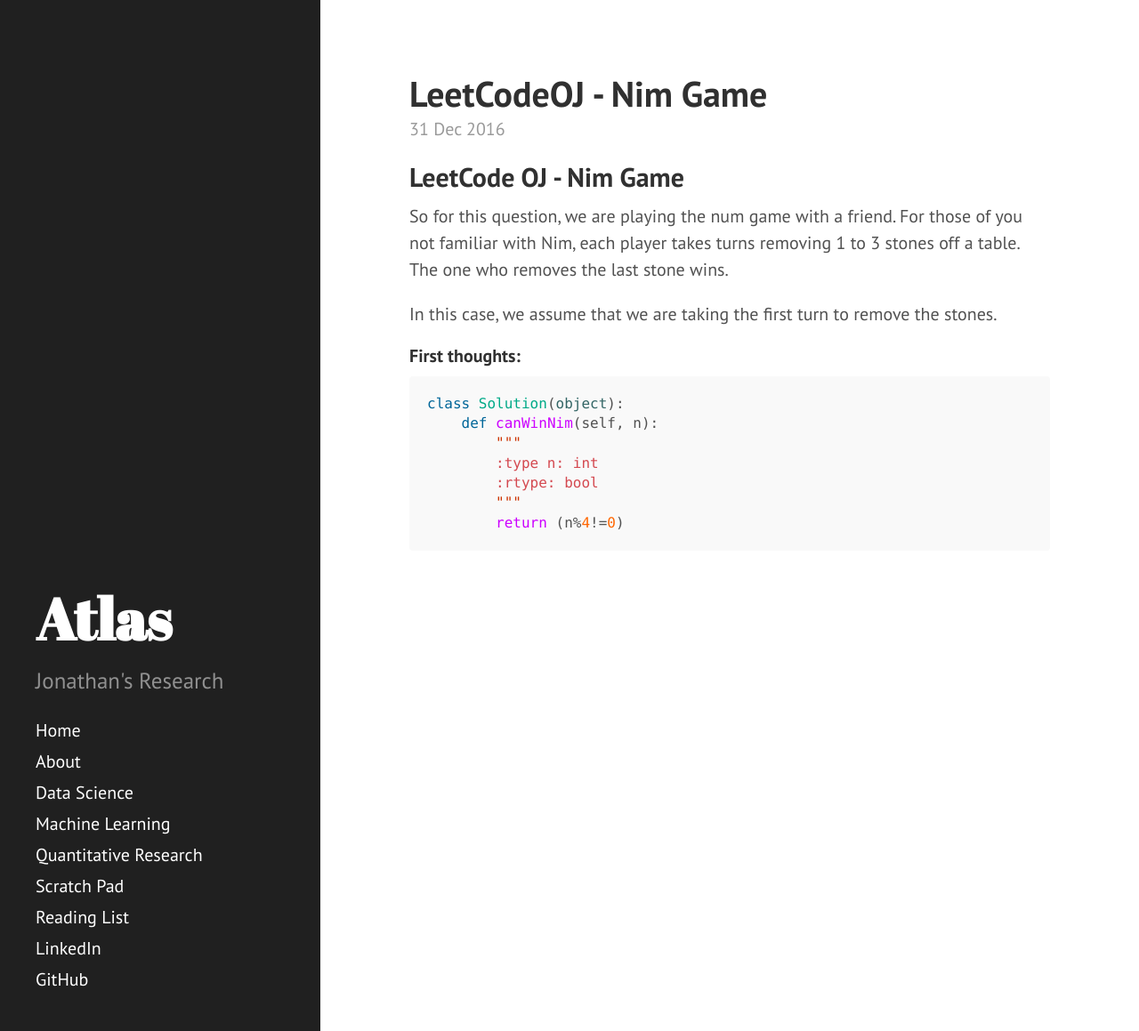
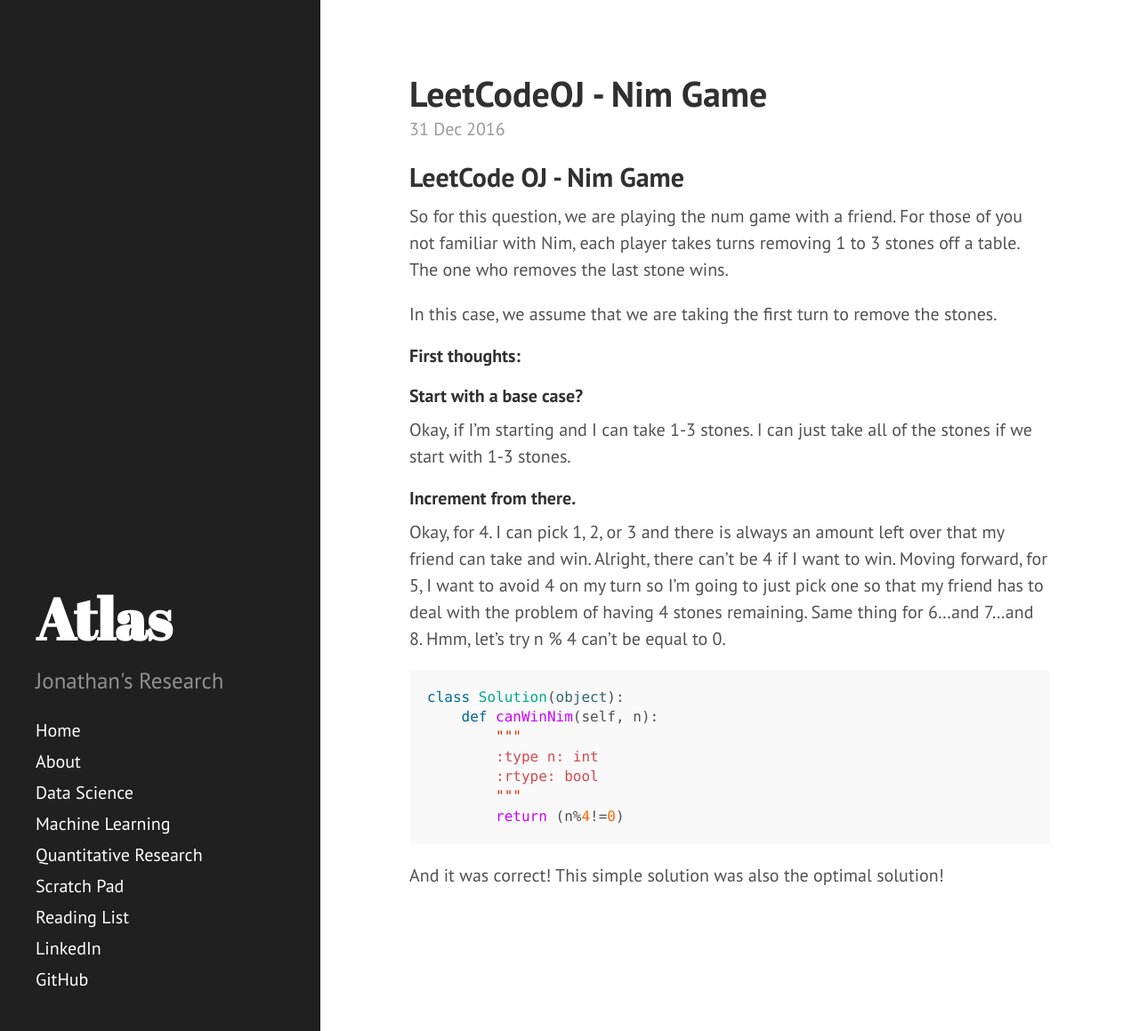
Before and after one commit to JonathanJohann/Research, a Jekyll site: the page built from _posts/Scratch_Pad/2016-12-31-Nim-Game.md, in a window 1280 px wide and 1159 px high. Shown: the whole window at 89% size. Built offline with Jekyll 4.4.1, drawn with Linux system fonts in a browser that asks for light colours; Markdown is read by kramdown in place of the engine named in the settings.

Commit message:
Update 2016-12-31-Nim-Game.md

````diff
--- a/_posts/Scratch_Pad/2016-12-31-Nim-Game.md
+++ b/_posts/Scratch_Pad/2016-12-31-Nim-Game.md
@@ -15,6 +15,15 @@
 
 #### First thoughts:
 
+##### Start with a base case?
+Okay, if I'm starting and I can take 1-3 stones. I can just take all of the stones if we start with 1-3 stones.
+
+##### Increment from there.
+Okay, for 4. I can pick 1, 2, or 3 and there is always an amount left over that my friend can take and win.
+Alright, there can't be 4 if I want to win.
+Moving forward, for 5, I want to avoid 4 on my turn so I'm going to just pick one so that my friend has to deal with the problem of having 4 stones remaining.
+Same thing for 6...and 7...and 8. Hmm, let's try n % 4 can't be equal to 0.
+
 ```python
 class Solution(object):
     def canWinNim(self, n):
@@ -24,3 +33,5 @@
         """
         return (n%4!=0)
 ```
+
+And it was correct! This simple solution was also the optimal solution!
````
